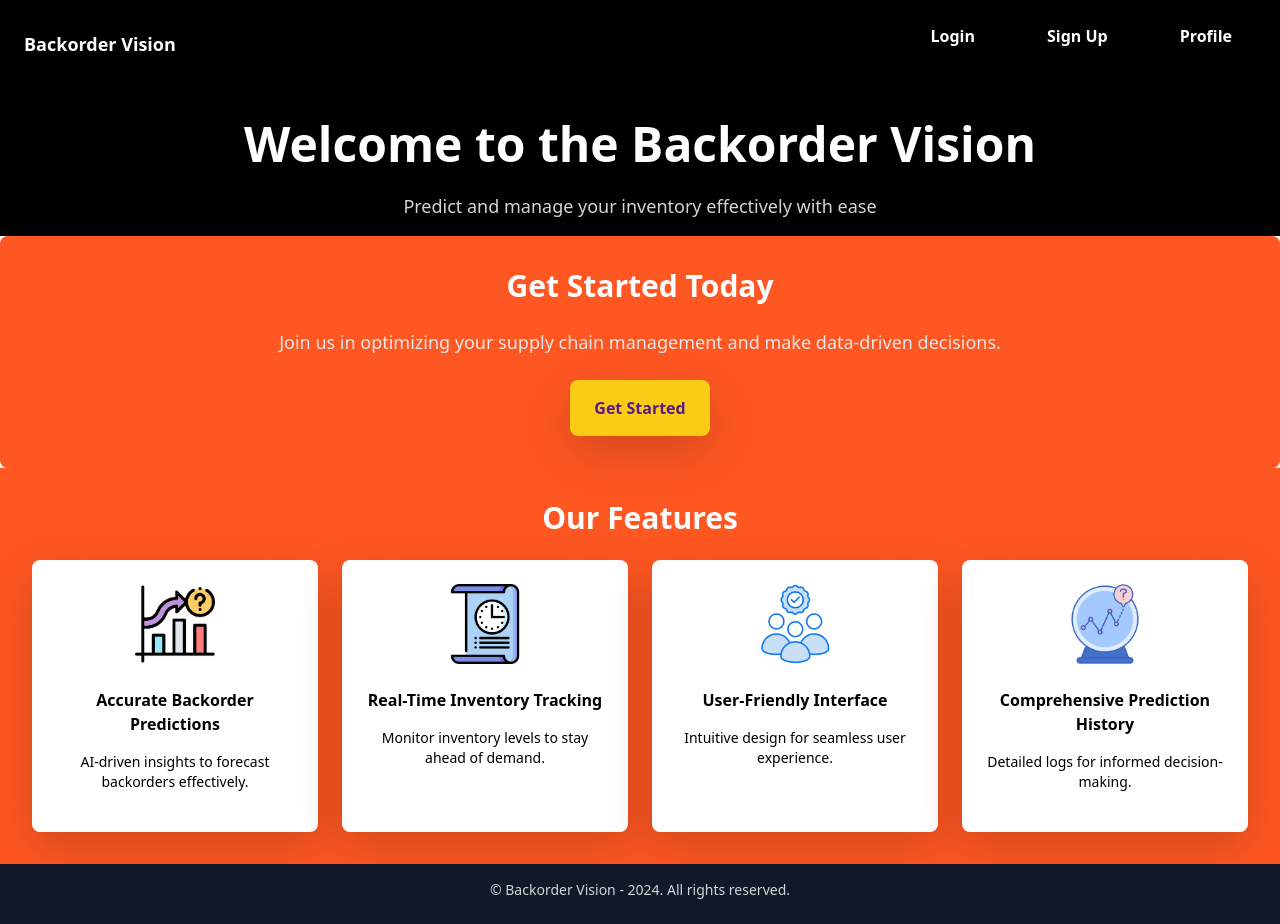
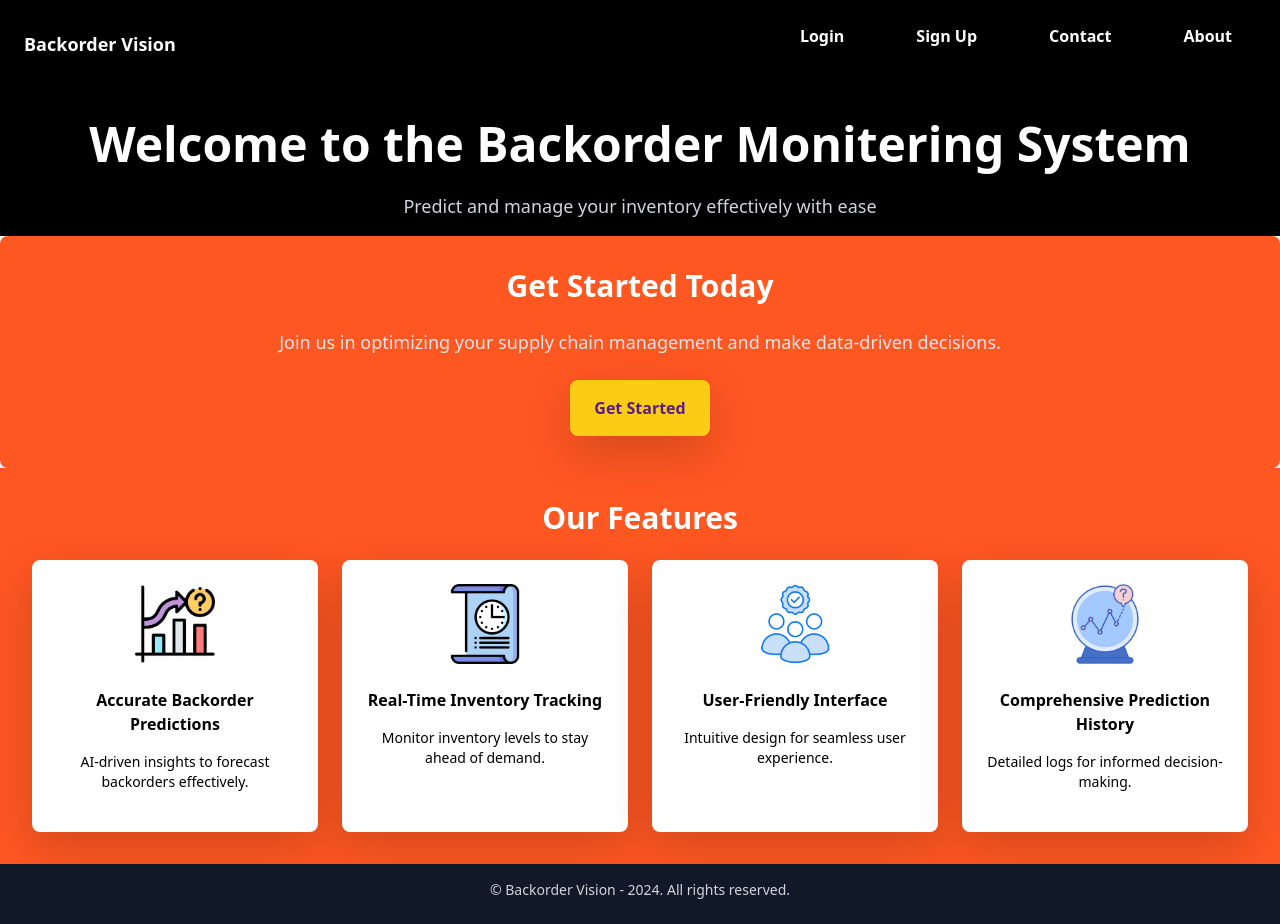
Before and after one commit to Darkshied2/Backorder-Monitoring-System, a React (Create React App) app in the folder frontend/: page / in a window 1280 px wide. Built offline with nearby package versions, Linux system fonts and the light colour scheme.

Commit message:
Update Home.js

```diff
--- a/frontend/src/components/Home.js
+++ b/frontend/src/components/Home.js
@@ -38,10 +38,18 @@ function Home() {
                         </li>
                         <li className="navbar-item">
                             <a
-                                href="/profile"
+                                href="/contact"
                                 className="navbar-link text-white font-semibold hover:bg-orange-500 hover:text-black transition-all duration-300 transform hover:scale-105 px-4 py-2 rounded-lg no-underline"
                             >
-                                Profile
+                                Contact
+                            </a>
+                        </li>
+                        <li className="navbar-item">
+                            <a
+                                href="/about"
+                                className="navbar-link text-white font-semibold hover:bg-orange-500 hover:text-black transition-all duration-300 transform hover:scale-105 px-4 py-2 rounded-lg no-underline"
+                            >
+                                About
                             </a>
                         </li>
 
@@ -49,7 +57,7 @@ function Home() {
                 </nav>
                 <div className="text-center mt-8">
                     <h1 className="title text-5xl font-extrabold drop-shadow-lg">
-                        Welcome to the Backorder Vision
+                        Welcome to the Backorder Monitering System
                     </h1>
                     <p className="subtitle mt-4 text-lg text-gray-300">
                         Predict and manage your inventory effectively with ease
```
